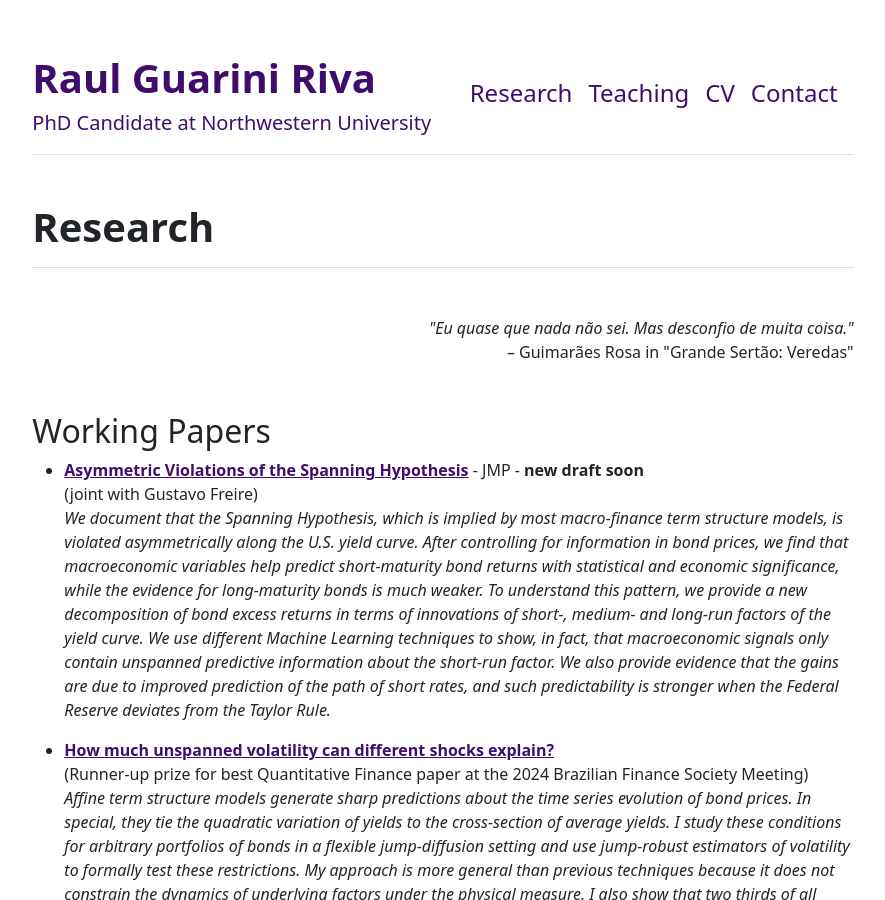
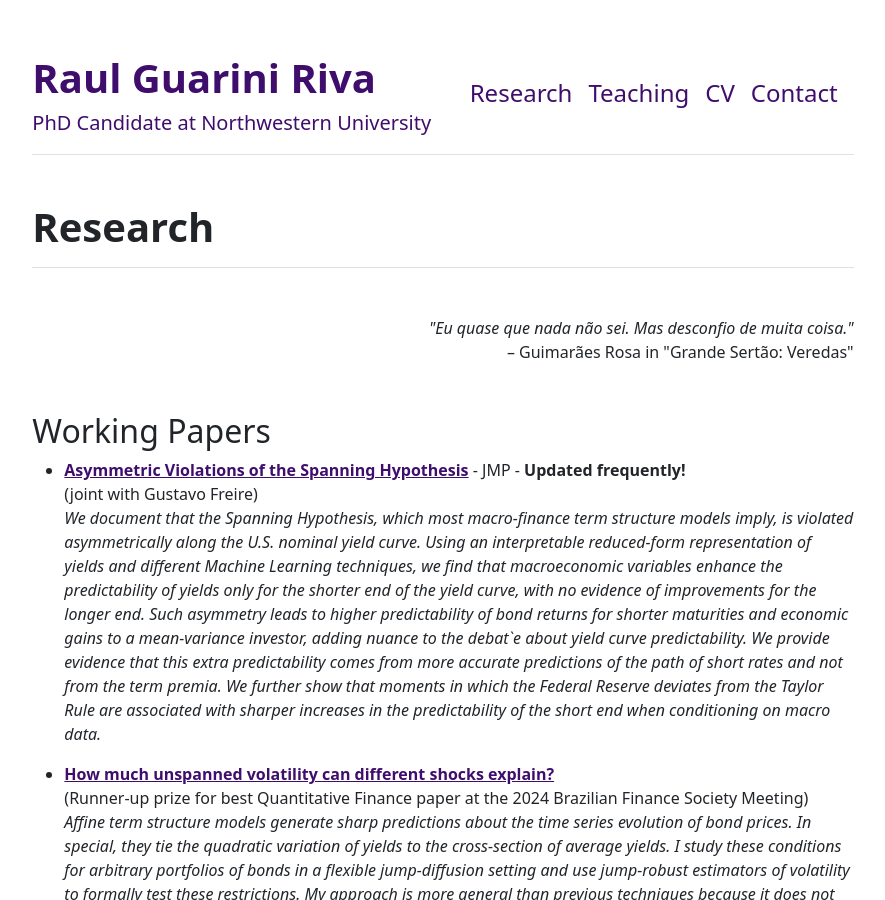
Before and after one commit to rgriva/rgriva.github.io, a Jekyll site: the page built from research.md, in a window 1280 px wide and 900 px high. Shown: the whole window, without its empty margins (197-1082 px from the left). Built offline with Jekyll 4.4.1, drawn with Linux system fonts in a browser that asks for light colours.

Commit message:
Added new link to job market paper.

```diff
--- a/research.md
+++ b/research.md
@@ -4,9 +4,9 @@ title: "Research"
 ---
 
 ## Working Papers
- * [**Asymmetric Violations of the Spanning Hypothesis**](https://papers.ssrn.com/sol3/papers.cfm?abstract_id=4679966) - JMP - **new draft soon** <br>
+ * [**Asymmetric Violations of the Spanning Hypothesis**](assets/documents/Yield_ML_Paper.pdf) - JMP - **Updated frequently!** <br>
    (joint with Gustavo Freire) <br>
-   *We document that the Spanning Hypothesis, which is implied by most macro-finance term structure models, is violated asymmetrically along the U.S. yield curve. After controlling for information in bond prices, we find that macroeconomic variables help predict short-maturity bond returns with statistical and economic significance, while the evidence for long-maturity bonds is much weaker. To understand this pattern, we provide a new decomposition of bond excess returns in terms of innovations of short-, medium- and long-run factors of the yield curve. We use different Machine Learning techniques to show, in fact, that macroeconomic signals only contain unspanned predictive information about the short-run factor. We also provide evidence that the gains are due to improved prediction of the path of short rates, and such predictability is stronger when the Federal Reserve deviates from the Taylor Rule.*
+   *We document that the Spanning Hypothesis, which most macro-finance term structure models imply, is violated asymmetrically along the U.S. nominal yield curve. Using an interpretable reduced-form representation of yields and different Machine Learning techniques, we find that macroeconomic variables enhance the predictability of yields only for the shorter end of the yield curve, with no evidence of improvements for the longer end. Such asymmetry leads to higher predictability of bond returns for shorter maturities and economic gains to a mean-variance investor, adding nuance to the debat`e about yield curve predictability. We provide evidence that this extra predictability comes from more accurate predictions of the path of short rates and not from the term premia. We further show that moments in which the Federal Reserve deviates from the Taylor Rule are associated with sharper increases in the predictability of the short end when conditioning on macro data.*
 
  * [**How much unspanned volatility can different shocks explain?**](https://papers.ssrn.com/sol3/papers.cfm?abstract_id=4878175)<br>
  (Runner-up prize for best Quantitative Finance paper at the 2024 Brazilian Finance Society Meeting) <br>
```
Also changed, not shown: 1 other file.
